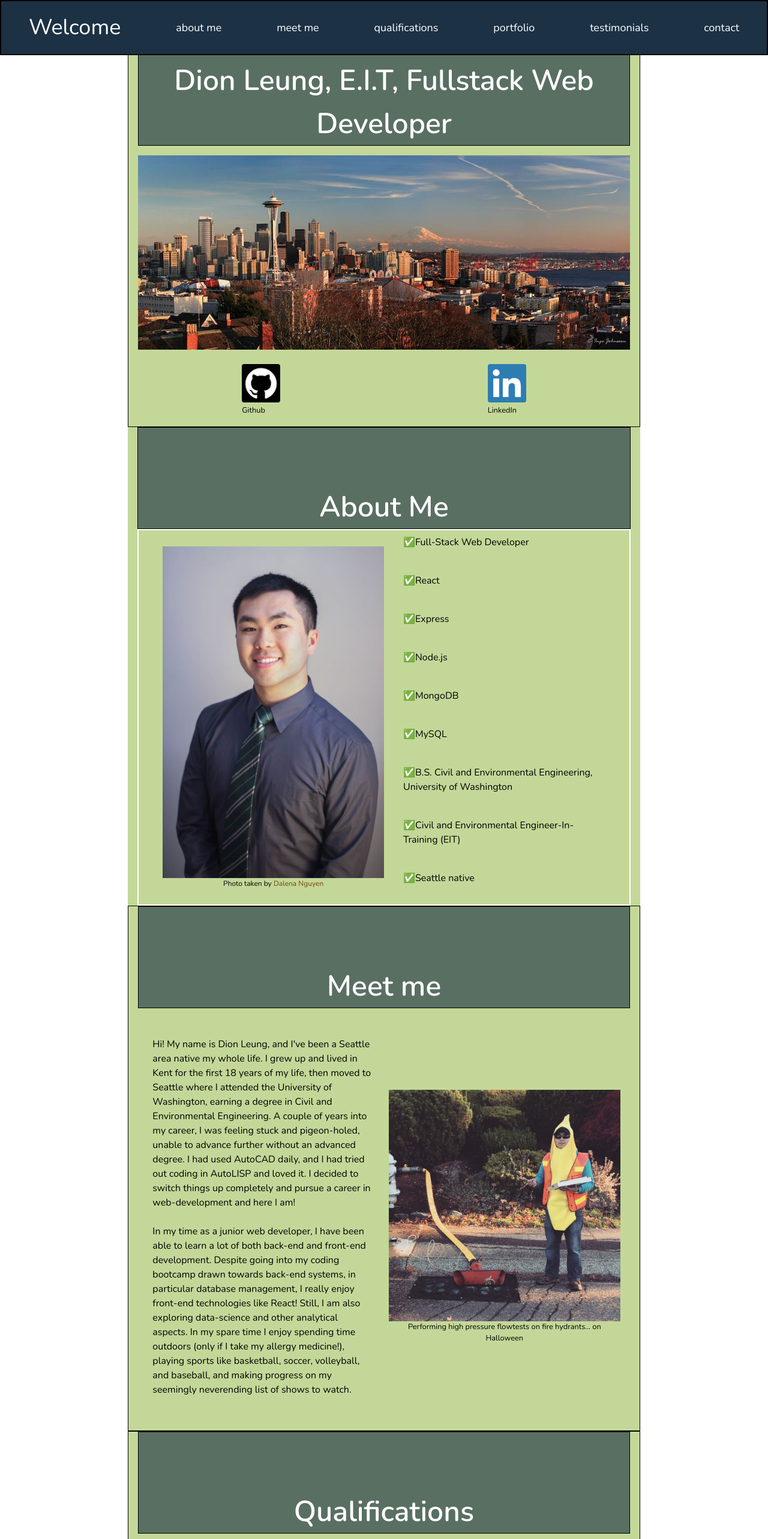
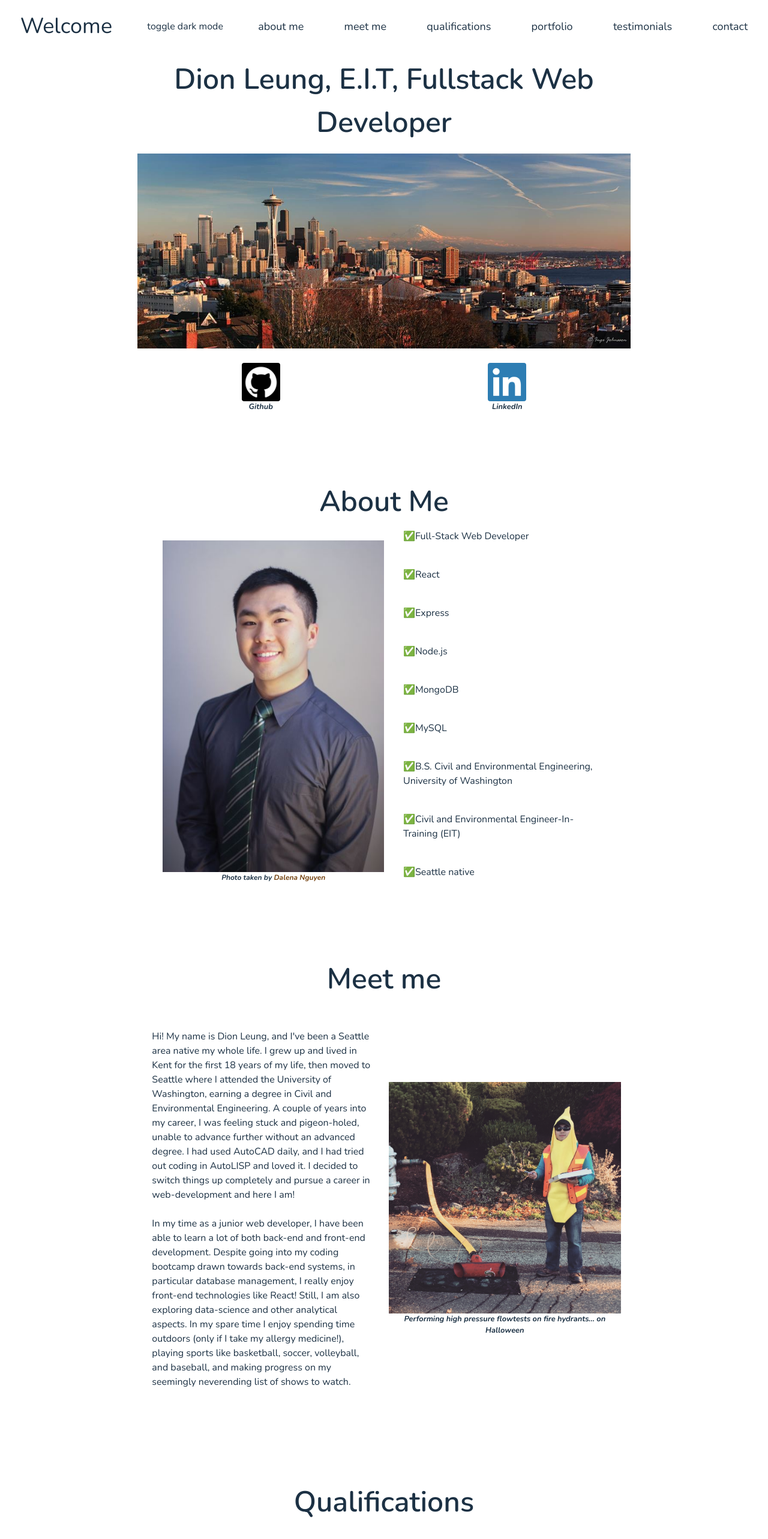
Before and after one commit to dionleung14/portfolio-nodemailer, a React (Create React App) app: page /about-me in a window 1280 px wide. Shown: the top 2566 px of the page at 60% size. Built offline with nearby package versions, Linux system fonts and the light colour scheme.

Commit message:
changed colors and added functional dark mode

```diff
--- a/src/App.js
+++ b/src/App.js
@@ -1,4 +1,4 @@
-import React from "react";
+import React, { useState } from "react";
 // import logo from "./logo.svg";
 import NavBar from "./components/NavBar";
 import Welcome from "./components/Welcome";
@@ -11,20 +11,32 @@ import ContactForm from "./components/ContactForm";
 import { BrowserRouter as Router } from "react-router-dom";
 
 function App() {
+  const [darkMode, setDarkMode] = useState({ darkMode: false });
+  const handleToggle = () =>
+    setDarkMode((s) => ({ ...s, darkMode: !darkMode.darkMode }));
+
+  const toggleSwitch = () => {
+    return (
+      <button name="darkMode" onClick={handleToggle}>
+        toggle dark mode
+      </button>
+    );
+  };
+
   return (
     <Router>
-      <NavBar />
+      <NavBar darkModeApp={darkMode} toggle={toggleSwitch} />
       {/* <Switch> */}
       {/* <Route exact path="/about-me"> */}
-      <Welcome />
-      <About />
+      <Welcome darkModeApp={darkMode} />
+      <About darkModeApp={darkMode} />
       {/* </Route> */}
       {/* <About /> */}
-      <Meet />
-      <Quals />
-      <Portfolio />
-      <Testimonials />
-      <ContactForm />
+      <Meet darkModeApp={darkMode} />
+      <Quals darkModeApp={darkMode} />
+      <Portfolio darkModeApp={darkMode} />
+      <Testimonials darkModeApp={darkMode} />
+      <ContactForm darkModeApp={darkMode} />
       {/* </Switch> */}
     </Router>
   );
--- a/src/components/About.js
+++ b/src/components/About.js
@@ -1,17 +1,20 @@
 import React, { Component } from "react";
-// import Header from "./Header.js";
+import ComponentContainer from "./ComponentContainer.js";
 import FirstHeader from "./FirstHeader";
 import headshot from "./photos/headshot1.jpg";
 import Emoji from "./Emoji";
 
 export default class About extends Component {
-  render() {
+  render(props) {
     return (
-      <div
-        className="lg:w-8/12 w-full lg:mx-auto lg:px-4 bg-dclpal1-400"
+      <ComponentContainer
         id="about-me"
+        darkModeCont={this.props.darkModeApp.darkMode}
       >
-        <FirstHeader text="About Me" />
+        <FirstHeader
+          text="About Me"
+          darkModeHeader={this.props.darkModeApp.darkMode}
+        />
         <div className="flex md:flex-row flex-col items-center justify-around border-white border-2 px-6">
           <div className="lg:w-1/2 w-full lg:mx-4 my-2 lg:my-6">
             <img
@@ -19,7 +22,7 @@ export default class About extends Component {
               src={headshot}
               alt="headshot"
             />
-            <p className="text-xs text-center">
+            <p className="text-xs text-center italic">
               Photo taken by{" "}
               <a
                 href="https://www.dalenanguyen.net/"
@@ -79,15 +82,7 @@ export default class About extends Component {
             <br />
           </div>
         </div>
-        {/* <div className="border-white border-2">
-          <img
-            className="border border-red-700 border-2 mx-auto"
-            src="https://placekitten.com/400/400"
-            alt="headshot"
-          />
-          <p className="text-xs text-center">Caption</p>
-        </div> */}
-      </div>
+      </ComponentContainer>
     );
   }
 }
--- /dev/null
+++ b/src/components/ComponentContainer.js
@@ -0,0 +1,16 @@
+import React from "react";
+
+export default function ComponentContainer(props) {
+  return (
+    <div
+      className={`lg:w-8/12 w-full lg:mx-auto lg:px-4 ${
+        props.darkModeCont
+          ? "bg-dclpal1-100 text-white"
+          : "bg-white text-dclpal1-100"
+      }`}
+      id={props.id}
+    >
+      {props.children}
+    </div>
+  );
+}
--- a/src/components/FirstHeader.js
+++ b/src/components/FirstHeader.js
@@ -2,7 +2,13 @@ import React from "react";
 
 export default function FirstHeader(props) {
   return (
-    <h1 className="border border-black text-center lg:text-5xl text-2xl bg-dclpal1-200 text-white sticky top-0 lg:pt-24 pt-12 font-bold z-20">
+    <h1
+      className={`text-center lg:text-5xl text-2xl sticky top-0 lg:pt-24 pt-12 font-bold z-20 ${
+        props.darkModeHeader
+          ? "bg-dclpal1-100 text-white"
+          : "bg-white text-dclpal1-100 "
+      }`}
+    >
       {props.text}
     </h1>
   );
--- a/src/components/Meet.js
+++ b/src/components/Meet.js
@@ -6,8 +6,9 @@ import flowtest from "./photos/flowtest.JPG";
 import NiehausStatue from "./photos/NiehausStatue.JPG";
 import softball from "./photos/softball.JPG";
 import Carousel from "./Carousel";
+import ComponentContainer from "./ComponentContainer.js";
 
-export default function Meet() {
+export default function Meet(props) {
   const photosArr = [dubs, flowtest, NiehausStatue, softball];
 
   const photosObj = {
@@ -35,11 +36,8 @@ export default function Meet() {
   };
 
   return (
-    <div
-      className="lg:w-8/12 w-full lg:mx-auto border border-black border-2 bg-dclpal1-400 lg:px-4"
-      id="meet-me"
-    >
-      <FirstHeader text="Meet me" />
+    <ComponentContainer id="meet-me" darkModeCont={props.darkModeApp.darkMode}>
+      <FirstHeader text="Meet me" darkModeHeader={props.darkModeApp.darkMode} />
       <div className="flex flex-col lg:flex-row items-center mt-4">
         <div className="text-left lg:py-8 lg:pl-6 lg:pr-4 lg:w-1/2 p-2">
           <p>
@@ -72,7 +70,7 @@ export default function Meet() {
             src={flowtest}
             alt="OP performing civil engineering tests"
           />
-          <small className="text-center">
+          <small className="text-center italic">
             Performing high pressure flowtests on fire hydrants... on Halloween
           </small>
         </div>
@@ -83,6 +81,6 @@ export default function Meet() {
         })} */}
       </div>
       <br />
-    </div>
+    </ComponentContainer>
   );
 }
--- a/src/components/NavBar.js
+++ b/src/components/NavBar.js
@@ -4,7 +4,7 @@ import React, { useState } from "react";
 import AnchorLink from "react-anchor-link-smooth-scroll";
 import icon8 from "./photos/icons8-menu-64.png";
 
-export default function Navbar() {
+export default function Navbar(props) {
   const [burger, setBurger] = useState({
     display: false,
   });
@@ -21,46 +21,53 @@ export default function Navbar() {
 
   return (
     <div>
-      <div className="flex justify-around border-solid border-2 border-black w-full lg:pt-4 lg:pb-4 fixed top-0 mb-10 bg-dclpal1-100 z-40 text-white">
+      <div
+        className={`flex justify-around w-full lg:pt-4 lg:pb-4 fixed top-0 mb-10 z-40 ${
+          props.darkModeApp.darkMode
+            ? `bg-dclpal1-100 text-white`
+            : `bg-white text-dclpal1-100`
+        }`}
+      >
         <AnchorLink
           href="#top"
-          className="lg:text-4xl text-2xl border border-transparent hover:border-dclpal1-300 px-2 rounded"
+          className="lg:text-4xl text-2xl border border-transparent hover:border-dclpal1-100 px-2 rounded"
         >
           Welcome
         </AnchorLink>
+        {props.toggle()}
         <AnchorLink
           href="#about-me"
-          className="hidden lg:inline-block self-center border border-transparent hover:border-dclbeige-200 px-2 rounded text-lg"
+          className="hidden lg:inline-block self-center border border-transparent hover:border-dclpal1-100 px-2 rounded text-lg"
         >
           about me
         </AnchorLink>
         <AnchorLink
           href="#meet-me"
-          className="hidden lg:inline-block self-center border border-transparent hover:border-dclbeige-200 px-2 rounded text-lg"
+          className="hidden lg:inline-block self-center border border-transparent hover:border-dclpal1-100 px-2 rounded text-lg"
         >
           meet me
         </AnchorLink>
         <AnchorLink
           href="#qualifications"
-          className="hidden lg:inline-block self-center border border-transparent hover:border-dclbeige-200 px-2 rounded text-lg"
+          className="hidden lg:inline-block self-center border border-transparent hover:border-dclpal1-100 px-2 rounded text-lg"
         >
           qualifications
         </AnchorLink>
         <AnchorLink
           href="#portfolio"
-          className="hidden lg:inline-block self-center border border-transparent hover:border-dclbeige-200 px-2 rounded text-lg"
+          className="hidden lg:inline-block self-center border border-transparent hover:border-dclpal1-100 px-2 rounded text-lg"
         >
           portfolio
         </AnchorLink>
         <AnchorLink
           href="#testimonials"
-          className="hidden lg:inline-block self-center border border-transparent hover:border-dclbeige-200 px-2 rounded text-lg"
+          className="hidden lg:inline-block self-center border border-transparent hover:border-dclpal1-100 px-2 rounded text-lg"
         >
           testimonials
         </AnchorLink>
         <AnchorLink
           href="#contact"
-          className="hidden lg:inline-block self-center border border-transparent hover:border-dclbeige-200 px-2 rounded text-lg"
+          className="hidden lg:inline-block self-center border border-transparent hover:border-dclpal1-100 px-2 rounded text-lg"
         >
           contact
         </AnchorLink>
--- a/src/components/Quals.js
+++ b/src/components/Quals.js
@@ -1,14 +1,18 @@
 import React from "react";
 import FirstHeader from "./FirstHeader.js";
 import alaskaSurvey from "./photos/alaskaSurvey.JPG";
+import ComponentContainer from "./ComponentContainer.js";
 
-export default function Quals() {
+export default function Quals(props) {
   return (
-    <div
-      className="lg:w-8/12 w-full lg:mx-auto border border-black border-2 lg:px-4 bg-dclpal1-400 "
+    <ComponentContainer
       id="qualifications"
+      darkModeCont={props.darkModeApp.darkMode}
     >
-      <FirstHeader text="Qualifications" />
+      <FirstHeader
+        text="Qualifications"
+        darkModeHeader={props.darkModeApp.darkMode}
+      />
       <div className="flex lg:flex-row flex-col-reverse items-start justify-around lg:py-6 p-2">
         <div className="flex flex-col lg:w-1/2 w-full my-2 lg:pl-6">
           <img
@@ -16,7 +20,7 @@ export default function Quals() {
             src={alaskaSurvey}
             alt="OP calibrating surveying equipment"
           />
-          <small className="text-center">
+          <small className="text-center italic">
             Calibrating a three-wire level in remote Alaska, waiting for fog to
             dissipate before helicopters could transport us! Unfortunately I
             don't have many photos of me coding, so please enjoy photos of me in
@@ -55,6 +59,6 @@ export default function Quals() {
           </p>
         </div>
       </div>
-    </div>
+    </ComponentContainer>
   );
 }
--- a/src/components/Welcome.js
+++ b/src/components/Welcome.js
@@ -1,16 +1,17 @@
 import React from "react";
+import ComponentContainer from "./ComponentContainer";
 import photograph from "./photos/linkedin-Seattle.jpg";
 import FirstHeader from "./FirstHeader";
 import github from "./photos/github-icon.png";
 import linkedin from "./photos/linkedin-icon.png";
 
-export default function Welcome() {
+export default function Welcome(props) {
   return (
-    <div
-      className="lg:w-8/12 w-full lg:mx-auto border border-black border-2 lg:px-4 bg-dclpal1-400"
-      id="top"
-    >
-      <FirstHeader text="Dion Leung, E.I.T, Fullstack Web Developer" />
+    <ComponentContainer id="top" darkModeCont={props.darkModeApp.darkMode}>
+      <FirstHeader
+        text="Dion Leung, E.I.T, Fullstack Web Developer"
+        darkModeHeader={props.darkModeApp.darkMode}
+      />
       <div>
         {/* <h1 className="text-center text-4xl top-0 pt-10">Text with photo</h1> */}
         <img
@@ -24,20 +25,22 @@ export default function Welcome() {
           href="https://github.com/dionleung14"
           target="_blank"
           rel="noopener noreferrer"
+          className="flex flex-col items-center"
         >
           <img src={github} alt="github" className="w-16 rounded" />
-          <small className="text-center">Github</small>
+          <small className="italic">Github</small>
         </a>
 
         <a
           href="https://www.linkedin.com/in/leungdion/"
           target="_blank"
           rel="noopener noreferrer"
+          className="flex flex-col items-center"
         >
           <img src={linkedin} alt="linkedin" className="w-16 rounded" />
-          <small className="align-center">LinkedIn</small>
+          <small className="italic">LinkedIn</small>
         </a>
       </div>
-    </div>
+    </ComponentContainer>
   );
 }
```
Also changed, not shown: src/components/ContactForm.js (+8 -7 lines), src/components/Portfolio.js (+19 -10 lines), src/components/Testimonials.js (+9 -5 lines).
